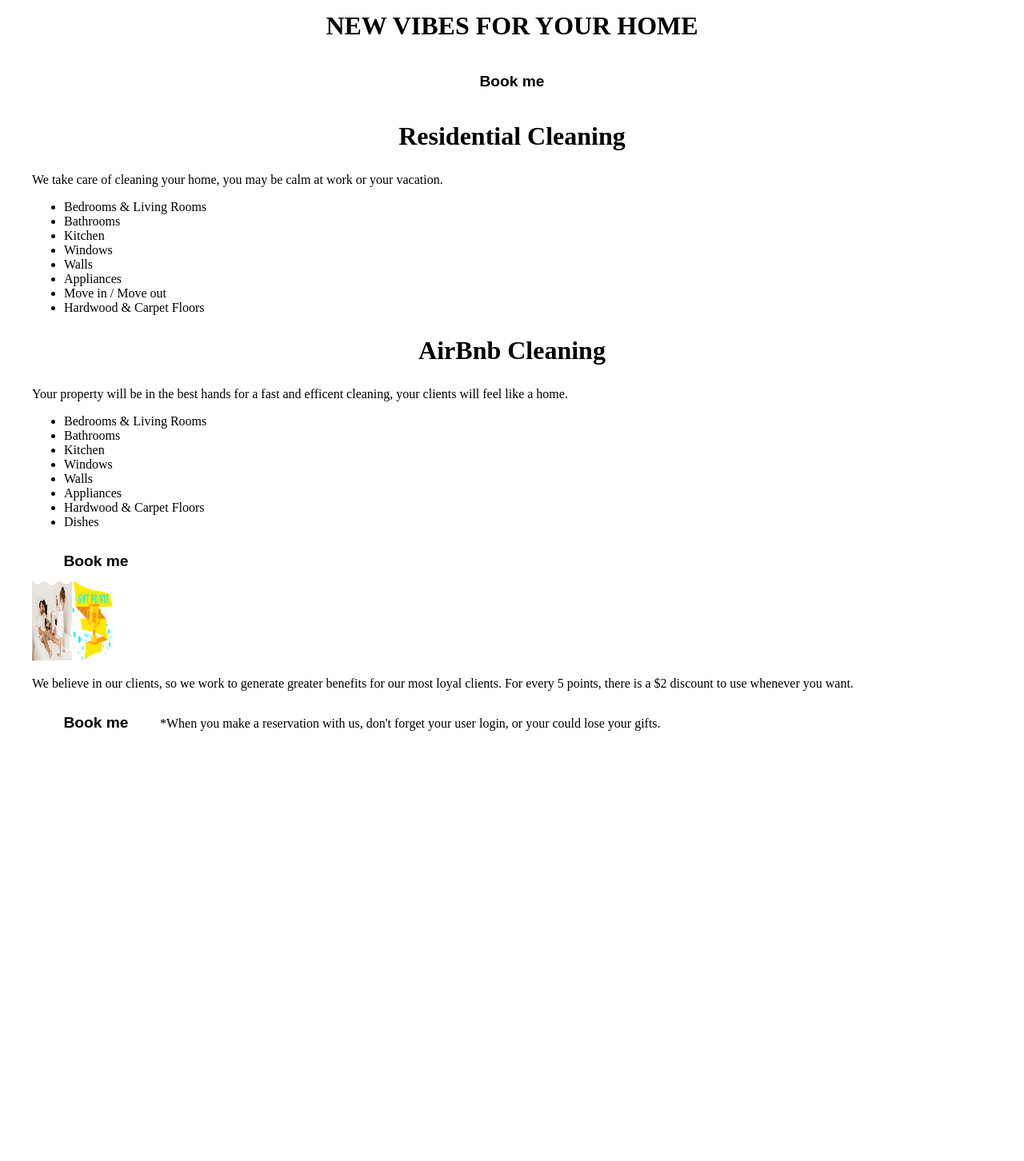
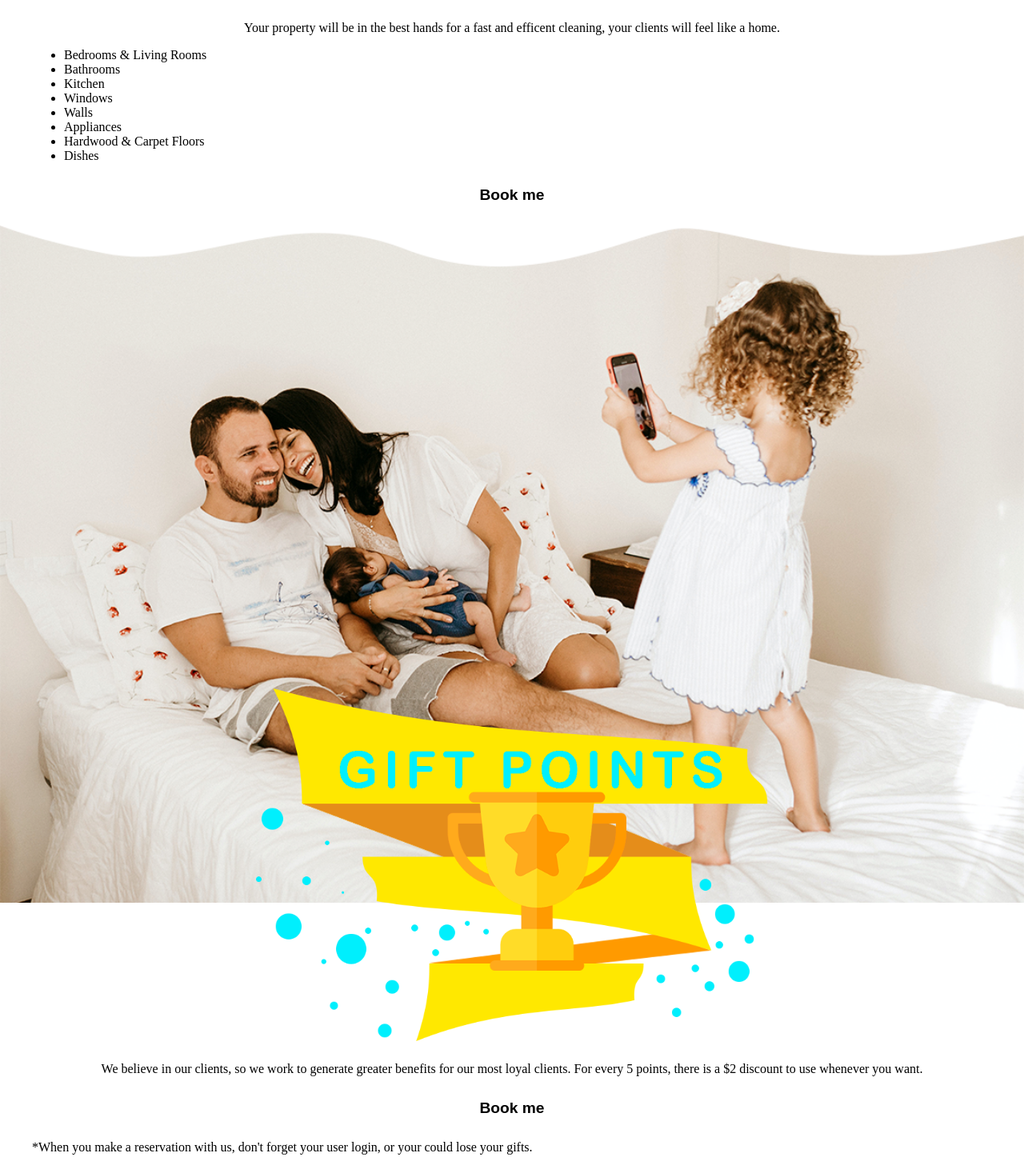
Before and after one commit to YesOfCourseLLC/LandingYOF, a Next.js app: page / in a window 1280 px wide. Shown: the part 969-2421 px from the top of the page at 80% size. Before the commit the page ends 1905 px from the top, so only its background shows below. Built offline with nearby package versions, Linux system fonts and the light colour scheme; no server answers.

Commit message:
adding new styles

```diff
--- /dev/null
+++ b/components/Components/ButtonBookMe.js
@@ -0,0 +1,10 @@
+import React from 'react'
+import styles from '../../styles/GiftPoints.module.css'
+
+const ButtonBookMe = () => {
+  return (
+    <button className={styles.buttonBookme} href="/bookme">Book me</button>
+  )
+}
+
+export default ButtonBookMe
--- a/components/Containers/GiftPoints.js
+++ b/components/Containers/GiftPoints.js
@@ -2,17 +2,25 @@ import React from 'react'
 import Link from 'next/link'
 import Image from 'next/image'
 import styles from '../../styles/GiftPoints.module.css'
+import ButtonBookMe from '../Components/ButtonBookMe'
 
 const GiftPoints = () => {
     return (
-        <section>
-            <div>
-                <Image width={50} height={100} src="/images/backgroundpoints.png" alt="happy family" />
-                <Image width={50} height={100} src="/images/cup.png" alt="illustration gift points" />
+        <section className={styles.containerGift}>
+            <div className={styles.containerImages}>
+                <figure className={styles.figureLogoV}>
+                    <img className={styles.imgV} src="/images/backgroundpoints.png" alt="happy family" />
+                </figure>
+                <figure className={styles.figureLogo}>
+                    <img className={styles.imgV} src="/images/cup.png" alt="illustration gift points" />
+                </figure>
             </div>
-            <p>We believe in our clients, so we work to generate greater benefits for our most loyal clients. For every 5 points, there is a $2 discount to use whenever you want.</p>
-            <button className={styles.buttonBookme} href="/bookme">Book me</button>
-            <span>*When you make a reservation with us, don't forget your user login, or your could lose your gifts.</span>
+            <div className={styles.containerTexts}>
+                <p className={styles.residentialText}>We believe in our clients, so we work to generate greater benefits for our most loyal clients. For every 5 points, there is a $2 discount to use whenever you want.</p>
+                <ButtonBookMe />
+                <span className={styles.spanWhen}>*When you make a reservation with us, don't forget your user login, or your could lose your gifts.</span>
+            </div>
+
         </section>
     )
 }
--- a/components/Containers/Residential.js
+++ b/components/Containers/Residential.js
@@ -2,13 +2,14 @@ import React from 'react'
 import Image from 'next/image'
 import Link from 'next/link'
 import styles from '../../styles/Residential.module.css'
+import ButtonBookMe from '../Components/ButtonBookMe'
 
 const ResidentialCleaning = () => {
     return (
         <>
-            <section className='services'>
+            <section className={styles.services}>
                 <h2 className={styles.titleResidential}>Residential Cleaning</h2>
-                <p className='services-residential_text'>We take care of cleaning your home, you may be calm at work or your vacation.</p>
+                <p className={styles.residentialText}>We take care of cleaning your home, you may be calm at work or your vacation.</p>
                 <ul className='services-residential_list'>
                     <li>Bedrooms & Living Rooms</li>
                     <li>Bathrooms</li>
@@ -21,7 +22,7 @@ const ResidentialCleaning = () => {
                 </ul>
 
                 <h2 className={styles.titleAirbnb}>AirBnb Cleaning</h2>
-                <p className='services-airbnb_text'>Your property will be in the best hands for a fast and efficent cleaning, your clients will feel like a home.</p>
+                <p className={styles.residentialText}>Your property will be in the best hands for a fast and efficent cleaning, your clients will feel like a home.</p>
                 <ul className='services-airbnb_list'>
                     <li>Bedrooms & Living Rooms</li>
                     <li>Bathrooms</li>
@@ -32,7 +33,7 @@ const ResidentialCleaning = () => {
                     <li>Hardwood & Carpet Floors</li>
                     <li>Dishes</li>
                 </ul>
-                <button className={styles.buttonBookme} href="/bookme">Book me</button>
+                <ButtonBookMe />
             </section>
         </>
     )
--- a/components/Containers/Vibes.js
+++ b/components/Containers/Vibes.js
@@ -2,6 +2,7 @@ import React from 'react'
 import Image from 'next/image'
 import Link from 'next/link'
 import styles from '../../styles/Vibes.module.css'
+import ButtonBookMe from '../Components/ButtonBookMe'
 
 const Vibes = () => {
     return (
@@ -11,7 +12,7 @@ const Vibes = () => {
                     <img className={styles.imgV} src="/images/logos/1-logo.png" alt="logo" />
                 </figure>
                 <h1 className={styles.titleScreenOne}>NEW VIBES FOR YOUR HOME</h1>
-                <button className={styles.buttonBookme} href="/bookme">Book me</button>
+                <ButtonBookMe />
             </section>
         </main>
     )
--- a/styles/GiftPoints.module.css
+++ b/styles/GiftPoints.module.css
@@ -2,8 +2,74 @@
     background-color: var(--yellow);
     border: none;
     border-radius: 999px;
+    display: flex;
+    align-items: center;
+    justify-content: center;
+    margin: auto;
     font-size: 1.2rem;
     font-weight: 600;
     height: 3rem;
     width: 10rem;
 }
+
+.imgV {
+    width: 100%;
+}
+
+.imgGif {
+    position: absolute;
+    width: 100%;
+}
+
+.figureLogoV {
+    position: absolute;
+    width: 100%;
+}
+
+.figureLogo {
+    position: absolute;
+    margin-top: 60%;
+    width: 50%;
+}
+
+.containerImages {
+    display: flex;
+    flex-direction: column;
+    justify-content: center;
+    align-items: center;
+    height: 30vh;
+}
+
+.containerTexts {
+    margin-top: 23%;
+}
+
+.spanWhen {
+    display: inline-block;
+    text-align: center;
+    font-weight: 200;
+    margin-top: 1rem;
+}
+
+.residentialText {
+    text-align: center;
+}
+
+@media (min-width: 425px) {
+    .containerImages {
+        height: 50vh;
+    }
+  }
+
+
+  @media (min-width: 768px) {
+    .containerTexts {
+        margin-top: 35%;
+    }
+  }
+
+  @media (min-width: 1440px) {
+    .containerImages {
+        height: 85vh;
+    }
+  }
--- a/styles/Residential.module.css
+++ b/styles/Residential.module.css
@@ -4,12 +4,20 @@
     text-align: center;
 }
 
-.buttonBookme {
-    background-color: var(--yellow);
-    border: none;
-    border-radius: 999px;
-    font-size: 1.2rem;
-    font-weight: 600;
-    height: 3rem;
-    width: 10rem;
+.residentialText {
+    text-align: center;
 }
+
+.residentialText {
+    text-align: center;
+}
+
+.services {
+    margin-bottom: 12%;
+}
+
+@media (min-width: 768px) {
+    .services {
+        margin-bottom: 20%;
+    }
+  }
--- a/styles/Vibes.module.css
+++ b/styles/Vibes.module.css
@@ -22,12 +22,8 @@
     text-align: center;
 }
 
-.buttonBookme {
-    background-color: var(--yellow);
-    border: none;
-    border-radius: 999px;
-    font-size: 1.2rem;
-    font-weight: 600;
-    height: 3rem;
-    width: 10rem;
-}
+@media (min-width: 425px) {
+    .figureLogo {
+        width: 50%;
+    }
+  }
--- a/styles/globals.css
+++ b/styles/globals.css
@@ -33,3 +33,9 @@ a {
   }
 }
  */
+
+ @media (min-width: 768px) {
+  p, ul {
+    font-size: 1.5rem;
+  }
+}
```
